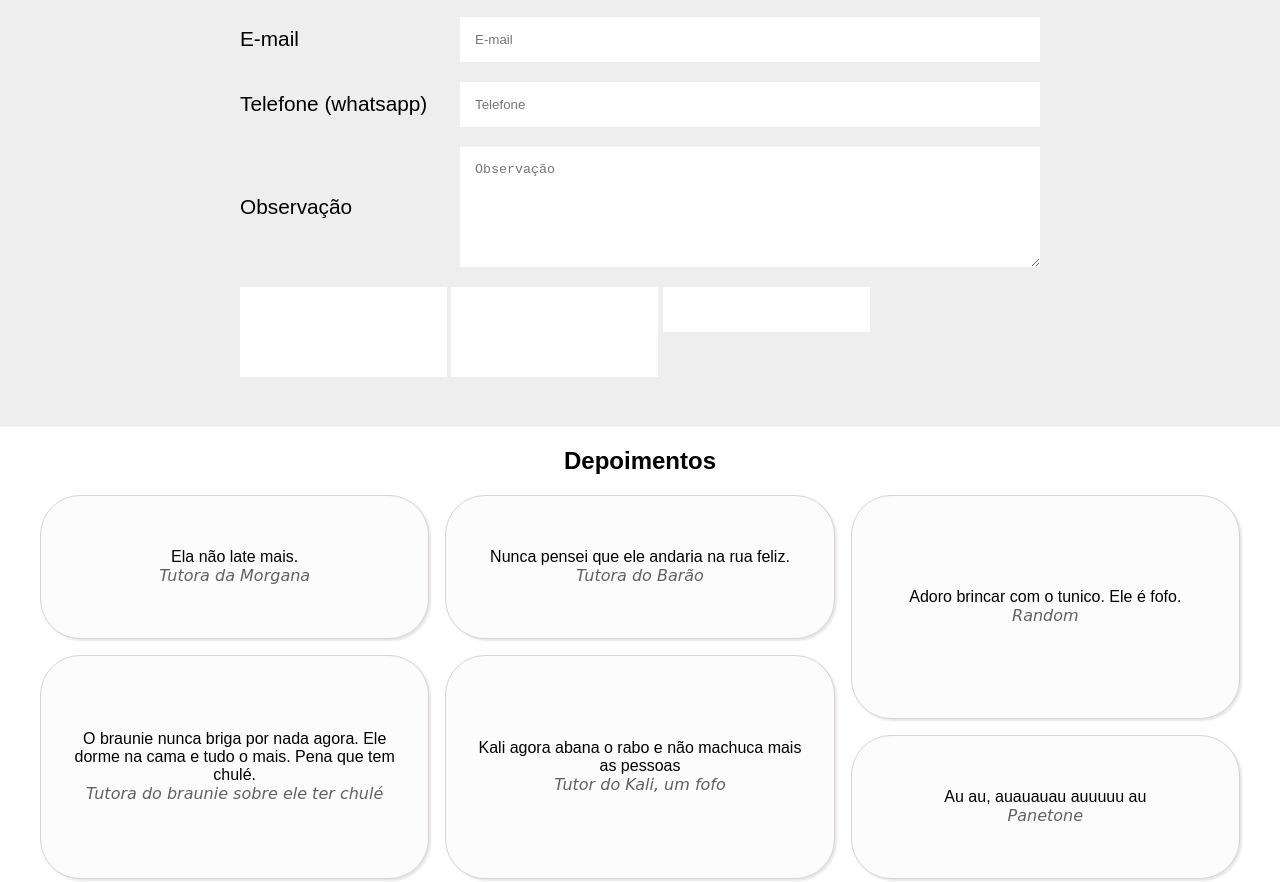
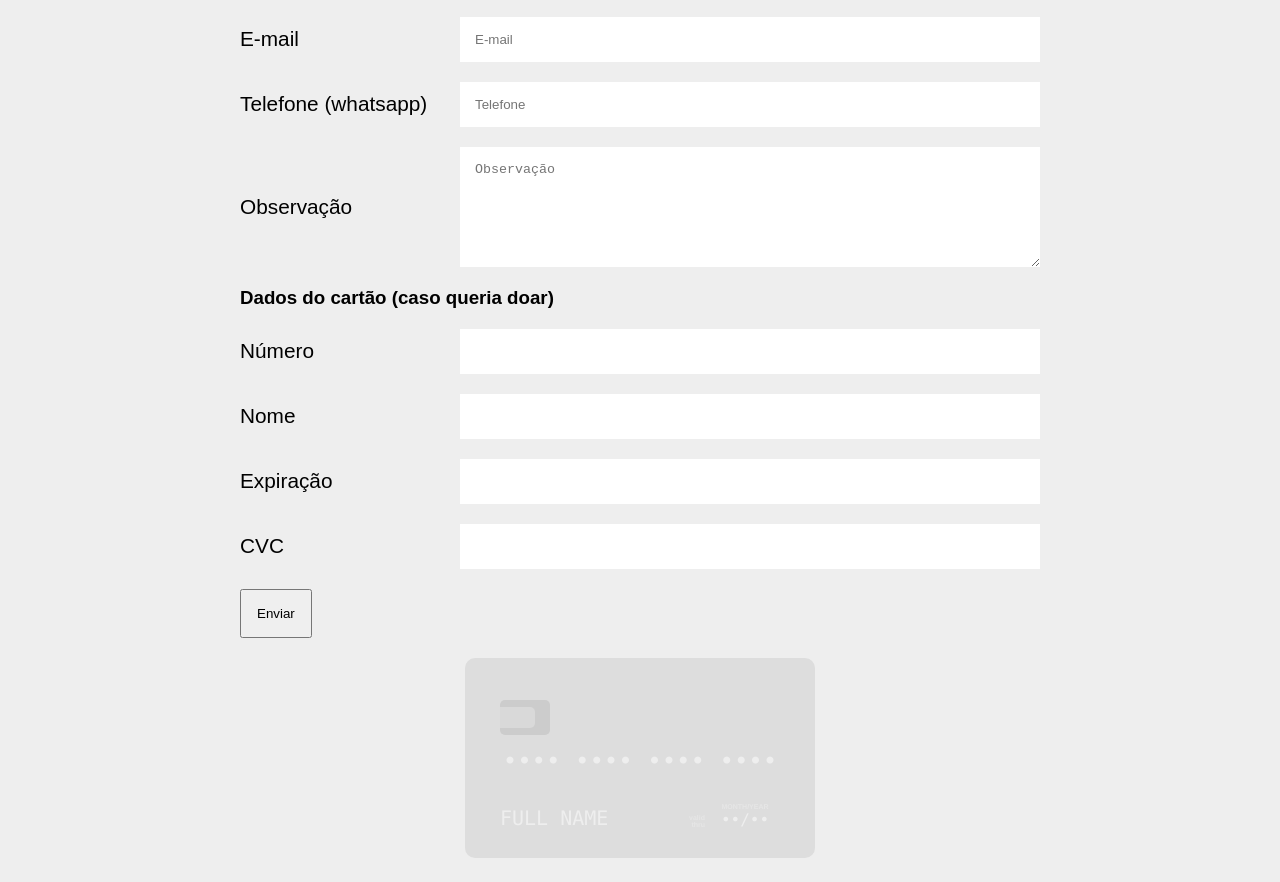
Before and after one commit to Julia-Bauer/desviralata_2.0, a plain HTML site: page index.html in a window 1280 px wide. Shown: the part 1202-2084 px from the top of the page. Drawn offline with nearby package versions, Linux system fonts and the light colour scheme.

Commit message:
updateds severos

```diff
--- a/css/home.css
+++ b/css/home.css
@@ -95,6 +95,11 @@
   margin: 0 0 20px;
 }
 
+.agendar button {
+  display: block;
+  padding: 15px;
+
+}
 input, textarea {
   padding: 15px;
   border: none;
--- a/index.html
+++ b/index.html
@@ -63,7 +63,7 @@
       <div class='agendar-wrapper'>
         <div class="centered agendar">
           <h2>Agendar</h2>
-          <form>
+          <form action="">
             <ul class="flex-form">
               <li>
                 <label for="nome">Nome</label>
@@ -85,11 +85,25 @@
                 <label for="obs">Observação</label>
                 <textarea rows="6" id="obs" placeholder="Observação"></textarea>
               </li>
-              <input type="text" name="number">
-              <input type="text" name="first-name"/>
-              <input type="text" name="last-name"/>
-              <input type="text" name="expiry"/>
-              <input type="text" name="cvc"/>
+              <li>
+                <h3>Dados do cartão (caso queria doar)</h3>
+              </li>
+              <li>
+                <label for="number">Número</label>
+                <input type="text" name="number">
+              </li>
+              <li>
+                <label for="first-name">Nome</label>
+                <input type="text" name="first-name">
+              </li>
+              <li>
+                <label for="expiry">Expiração</label>
+                <input type="text" name="expiry">
+              </li>
+              <li>
+                <label for="cvc">CVC</label>
+                <input type="text" name="cvc">
+              </li>
               <li>
                 <button type="submit">Enviar</button>
               </li>
--- a/js/slider-home.js
+++ b/js/slider-home.js
@@ -20,3 +20,19 @@ var slider = tns({
         }
     }
 });
+
+$(window).on('load', function() {
+
+    $('form').card({
+
+        container:'.agendar',
+        formSelectors: {
+            numberInput:'input[name="number"]',
+            expiryInput:'input[name="expiry"]',
+            cvcInput:'input[name="cvc"]',
+            nameInput:'input[name="first-name"]'
+        },
+
+    });
+
+});
```
